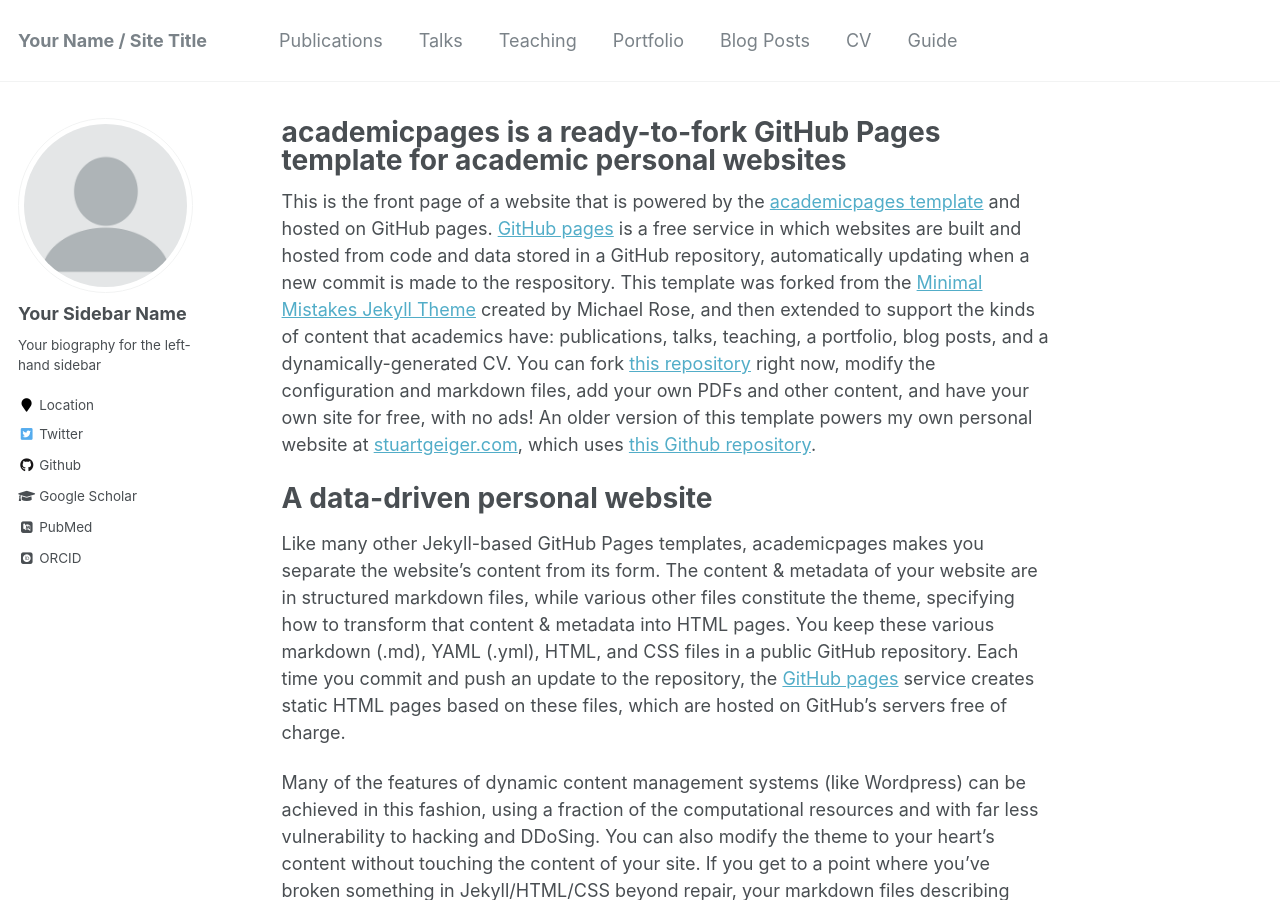
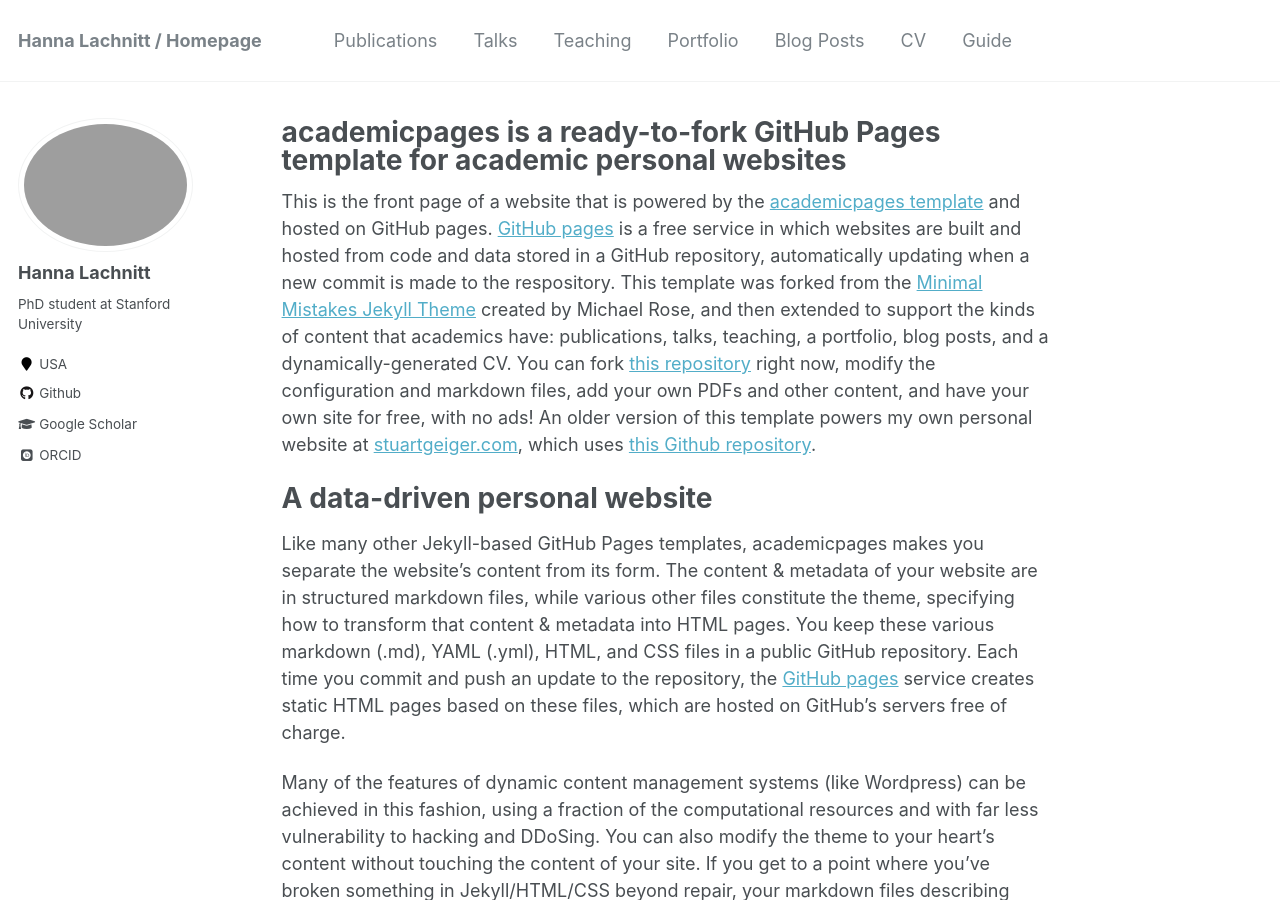
Before and after one commit to Lachnitt/lachnitt.github.io, a Jekyll site: the page built from _pages/about.md, in a window 1280 px wide and 900 px high. Built offline with Jekyll 4.4.1, drawn with Linux system fonts in a browser that asks for light colours; some web fonts are replaced; some of the changed text lies outside the part shown.

Commit message:
Update _config.yml
Put in my info

```diff
--- a/_config.yml
+++ b/_config.yml
@@ -7,13 +7,13 @@
 
 # Site Settings
 locale                   : "en-US"
-title                    : "Your Name / Site Title"
+title                    : "Hanna Lachnitt / Homepage"
 title_separator          : "-"
-name                     : &name "Your Name"
-description              : &description "personal description"
-url                      : https://academicpages.github.io # the base hostname & protocol for your site e.g. "https://mmistakes.github.io"
-baseurl                  : "" # the subpath of your site, e.g. "/blog"
-repository               : "academicpages/academicpages.github.io"
+name                     : &name "Hanna Lachnitt"
+description              : &description "Personal homepage"
+url                      : https://lachnitt.github.io
+baseurl                  : ""
+repository               : "Lachnitt/lachnitt.github.io"
 teaser                   :  # filename of teaser fallback teaser image placed in /images/, .e.g. "500x300.png"
 breadcrumbs              : false # true, false (default)
 words_per_minute         : 160
@@ -55,38 +55,21 @@
 alexa_site_verification  :
 yandex_site_verification :
 
-# Social Sharing
-twitter:
-  username               : &twitter
-facebook:
-  username               :
-  app_id                 :
-  publisher              :
-og_image                 :  # Open Graph/Twitter default site image
-# For specifying social profiles
-# - https://developers.google.com/structured-data/customize/social-profiles
-social:
-  type                   : # Person or Organization (defaults to Person)
-  name                   : # If the user or organization name differs from the site's name
-  links: # An array of links to social media profiles
-
-
 # Analytics
 analytics:
-  provider               :  "google-universal" # false (default), "google", "google-universal", "custom"
+  provider               :  "false" # false (default), "google", "google-universal", "custom"
   google:
     tracking_id          :
 
 
 # Site Author
 author:
-  name             : "Your Sidebar Name"
-  avatar           : "profile.png"
-  bio              : "Your biography for the left-hand sidebar"
-  location         : "Location"
+  name             : "Hanna Lachnitt"
+  avatar           : "lachnitt.png"
+  bio              : "PhD student at Stanford University"
+  location         : "USA"
   employer         :
-  pubmed           : "https://www.ncbi.nlm.nih.gov/pubmed/?term=john+snow"
-  googlescholar    : "http://yourfullgooglescholarurl.com"
+  googlescholar    : "https://scholar.google.com/citations?user=uobCsQgAAAAJ&hl=en&oi=ao"
   email            :
   researchgate     :  # example: "https://www.researchgate.net/profile/yourprofile"
   uri              :
@@ -96,20 +79,19 @@
   flickr           :
   facebook         :
   foursquare       :
-  github           : "academicpages"
+  github           : "Lachnitt"
   google_plus      :
   keybase          :
   instagram        :
   impactstory      : #"https://profiles.impactstory.org/u/xxxx-xxxx-xxxx-xxxx"
   lastfm           :
   linkedin         :
-  orcid            : "http://orcid.org/yourorcidurl"
+  orcid            : "http://orcid.org/0000-0003-3355-7828"
   pinterest        :
   soundcloud       :
   stackoverflow    : # http://stackoverflow.com/users/123456/username
   steam            :
   tumblr           :
-  twitter          : "replacethistwitterhandle"
   vine             :
   weibo            :
   xing             :
```
